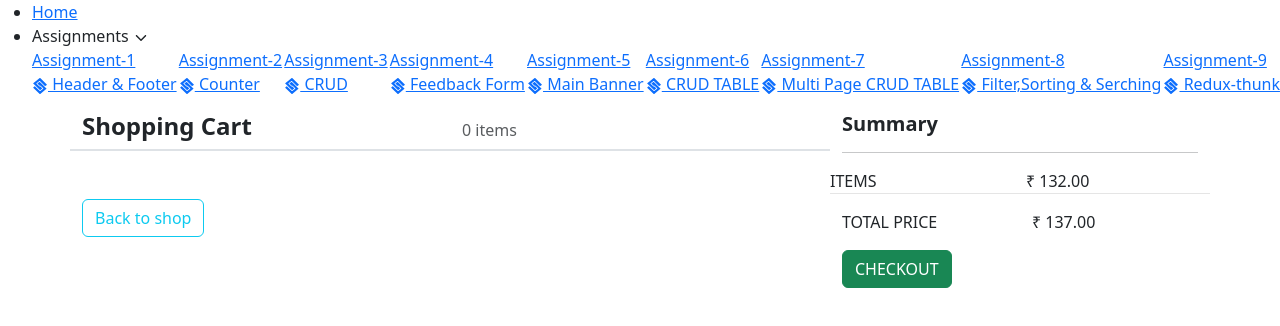
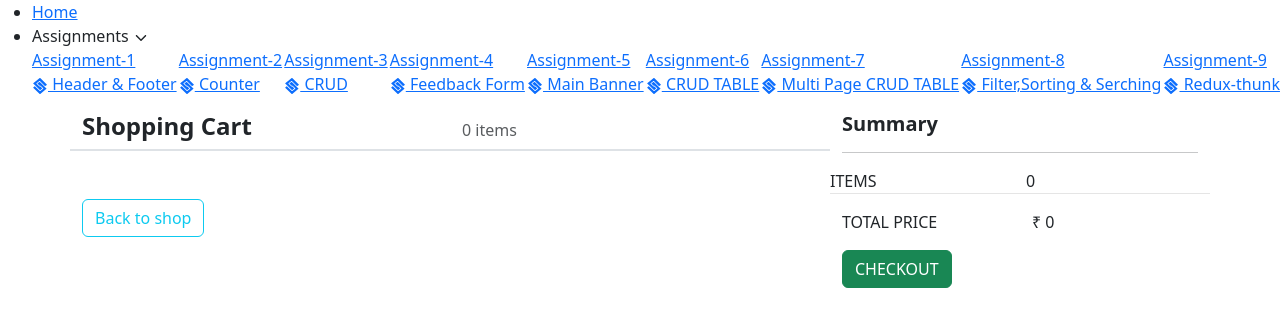
Before and after one commit to SahilKapadia31/React-js, a React (Vite) app: page /cart in a window 1280 px wide. Shown: the top 326 px of the page. Built offline with nearby package versions, Linux system fonts and the light colour scheme.

Commit message:
New Feature

```diff
--- a/src/assignments/assignment-9/Cart.jsx
+++ b/src/assignments/assignment-9/Cart.jsx
@@ -1,11 +1,15 @@
-import React from "react"
+import React, { useEffect } from "react"
 import { useDispatch, useSelector } from "react-redux"
 import { Link } from "react-router-dom"
-import { decrement, increment, removeItem } from "../../components/features/cartSlice"
+import { decrement, getCartTotal, increment, removeItem } from "../../components/features/cartSlice"
 
 const Cart = () => {
-	const cart = useSelector((state) => state.cart)
+	const { cart, totalQuantity, totalPrice } = useSelector((state) => state)
 	const dispatch = useDispatch()
+
+	useEffect(() => {
+		dispatch(getCartTotal())
+	}, [cart])
 
 	return (
 		<div>
@@ -27,17 +31,19 @@ const Cart = () => {
 								cart.map((item) => (
 									<div className="row main align-items-center h-100" key={item.id}>
 										<div className="col-3">
-											<img className="" style={{height:"100px",width:"125px"}} src={item.img} />
+											<img className="" style={{ height: "100px", width: "125px" }} src={item.img} />
 										</div>
 										<div className="col">
 											<div className="row text-muted">{item.title}</div>
 										</div>
 										<div className="col">
-											<button className="btn btn-primary" disabled={item.quantity == 1 ? true : false} onClick={() => dispatch(decrement(item.id))}>-</button>
-											<span className=" mx-3">
-												{item.quantity}
-											</span>
-											<button className="btn btn-primary" onClick={() => dispatch(increment(item.id))}>+</button>
+											<button className="btn btn-primary" disabled={item.quantity == 1 ? true : false} onClick={() => dispatch(decrement(item.id))}>
+												-
+											</button>
+											<span className=" mx-3">{item.quantity}</span>
+											<button className="btn btn-primary" onClick={() => dispatch(increment(item.id))}>
+												+
+											</button>
 										</div>
 										<div className="col">
 											₹ {item.price}
@@ -66,12 +72,12 @@ const Cart = () => {
 						<hr />
 						<div className="row">
 							<div className="col ps-0">ITEMS</div>
-							<div className="col text-right">₹ 132.00</div>
+							<div className="col text-right">{totalQuantity}</div>
 						</div>
 
 						<div className="row" style={{ borderTop: "1px solid rgba(0,0,0,.1)", padding: "2vh 0" }}>
 							<div className="col">TOTAL PRICE</div>
-							<div className="col text-right">₹ 137.00</div>
+							<div className="col text-right">₹ {totalPrice}</div>
 						</div>
 						<button className="btn btn-success">CHECKOUT</button>
 					</div>
--- a/src/components/features/cartSlice.js
+++ b/src/components/features/cartSlice.js
@@ -4,6 +4,8 @@ import productData from "../../assets/productData";
 const initialState = {
 	cart: [],
 	items: productData,
+	totalQuantity: 0,
+	totalPrice: 0,
 };
 
 export const cartSlice = createSlice({
@@ -39,17 +41,38 @@ export const cartSlice = createSlice({
 
 		decrement: (state,action) => {
 			state.cart = state.cart.map((item) => {
-				if (item.id === action.payload  && item.quantity > 0)
+				if (item.id === action.payload && item.quantity > 0)
 				{
 					return { ...item,quantity: item.quantity - 1 };
 				}
 				return item;
 			});
 		},
+
+		getCartTotal: (state) => {
+			let { totalQuantity,totalPrice } = state.cart.reduce(
+				(cartTotal,cartItem) => {
+					console.log("carttotal",cartTotal);
+					console.log("cartitem",cartItem);
+					const { price,quantity } = cartItem;
+					console.log(price,quantity);
+					const itemTotal = price * quantity;
+					cartTotal.totalPrice += itemTotal;
+					cartTotal.totalQuantity += quantity;
+					return cartTotal;
+				},
+				{
+					totalPrice: 0,
+					totalQuantity: 0,
+				}
+			);
+			state.totalPrice = parseInt(totalPrice.toFixed(2));
+			state.totalQuantity = totalQuantity;
+		},
 	},
 });
 
-export const { addToCart,removeItem,increment,decrement } =
+export const { addToCart,removeItem,increment,decrement,getCartTotal } =
 	cartSlice.actions;
 
 export default cartSlice.reducer;
```
